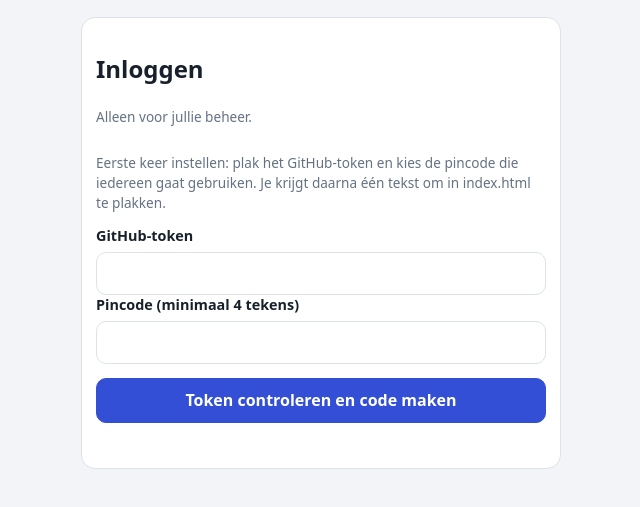
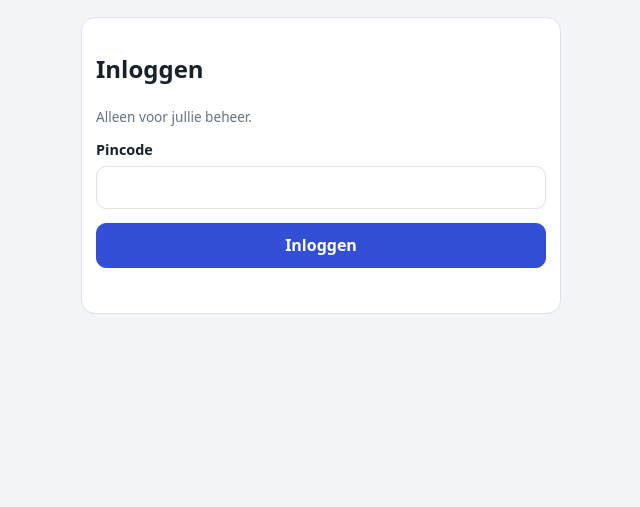
Before and after one commit to dennis2411/bestellingen, a plain HTML site: page index.html in a window 1280 px wide. Shown: the part 101-608 px from the top of the page, without its empty margins (29-669 px from the left). Drawn offline with Linux system fonts and the light colour scheme.

Commit message:
Update CONFIG with new vault value

```diff
--- a/index.html
+++ b/index.html
@@ -60,7 +60,7 @@ label{display:grid;gap:5px;font-weight:650;font-size:.9rem}dialog{border:0;borde
 <script>
 // ====== INSTELLINGEN (geen geheimen!) ======
 // Naam van jouw GitHub-account en van de PRIVÉ-repository waarin de bestellingen komen.
-const CONFIG={owner:"dennis2411",repo:"bestellingen-data",folder:"orders",vault:""};
+const CONFIG={owner:"dennis2411",repo:"bestellingen-data",folder:"orders",vault:"wyJ9MyopNw+Au7gJwwzp8Q==.h+1LWUXWS9N5jt+t.cV/9VhJF3Y31QKbT/CaQsP+4EZGIv6hlH/v9jHiWEcA8kc+Pm5UBr8cgyrGrI9PEK62zgsJDpL+FnVrGG8PC46KAQ7KoHYvqrHfCegCA591OLeu7RZoAHEhDH8s6rLO0aFZAieH18Qdpk2DQiw=="};
 // ===========================================
 const STATUSES=["Nieuw","Inplannen","Printen","Geprint","Inpakken","Klaar/afhalen","Verzonden"];
 const TOKEN_KEY="3dpm_code";
```
